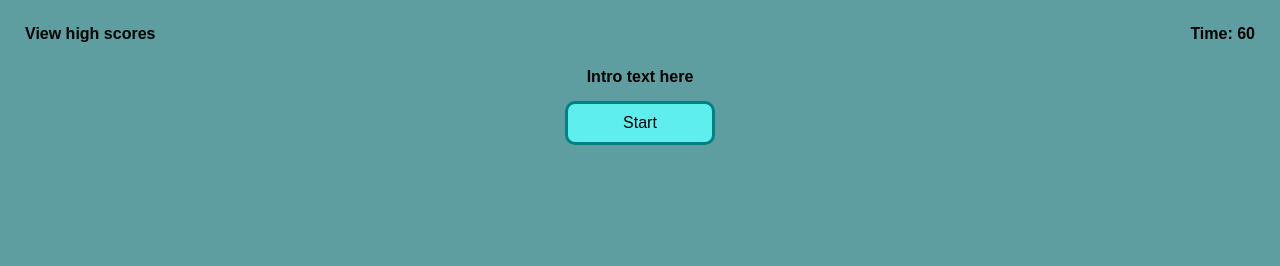
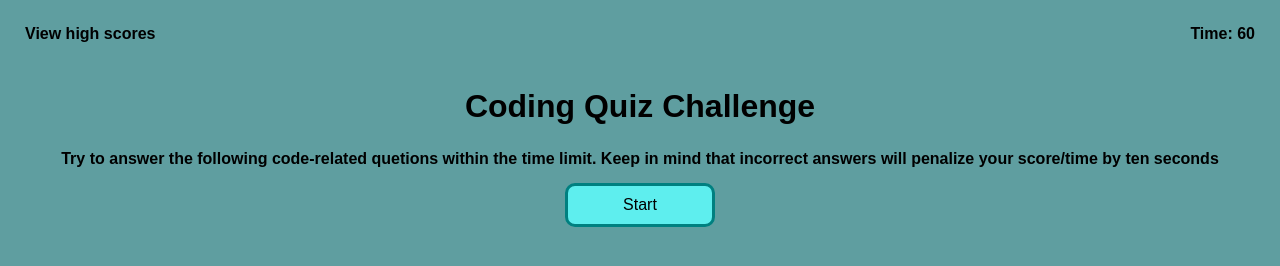
Before and after one commit to RyanmFloersch/Code_Quiz, a plain HTML site: page index.html in a window 1280 px wide. Drawn offline with Linux system fonts and the light colour scheme.

Commit message:
Merged my working branch into main. The main now is able to run the quiz. All thats missing is correctly displaying the high scores from local storage

```diff
--- a/index.html
+++ b/index.html
@@ -16,10 +16,10 @@
         <h4 id="timer">Time: 60</h4>
     </header>
 
-    <h1 class="main-header text-center hide">Placeholder</h1>
+    <h1 class="main-header text-center ">Coding Quiz Challenge</h1>
 
     <section class = "quiz-wrap text-center " >
-        <h4 id="startText" >Intro text here</h4>
+        <h4 id="startText" >Try to answer the following code-related quetions within the time limit. Keep in mind that incorrect answers will penalize your score/time by ten seconds</h4>
         <button id="start" >Start</button>
 
         <h3 id = 'questionDisplay' ></h3>
```
